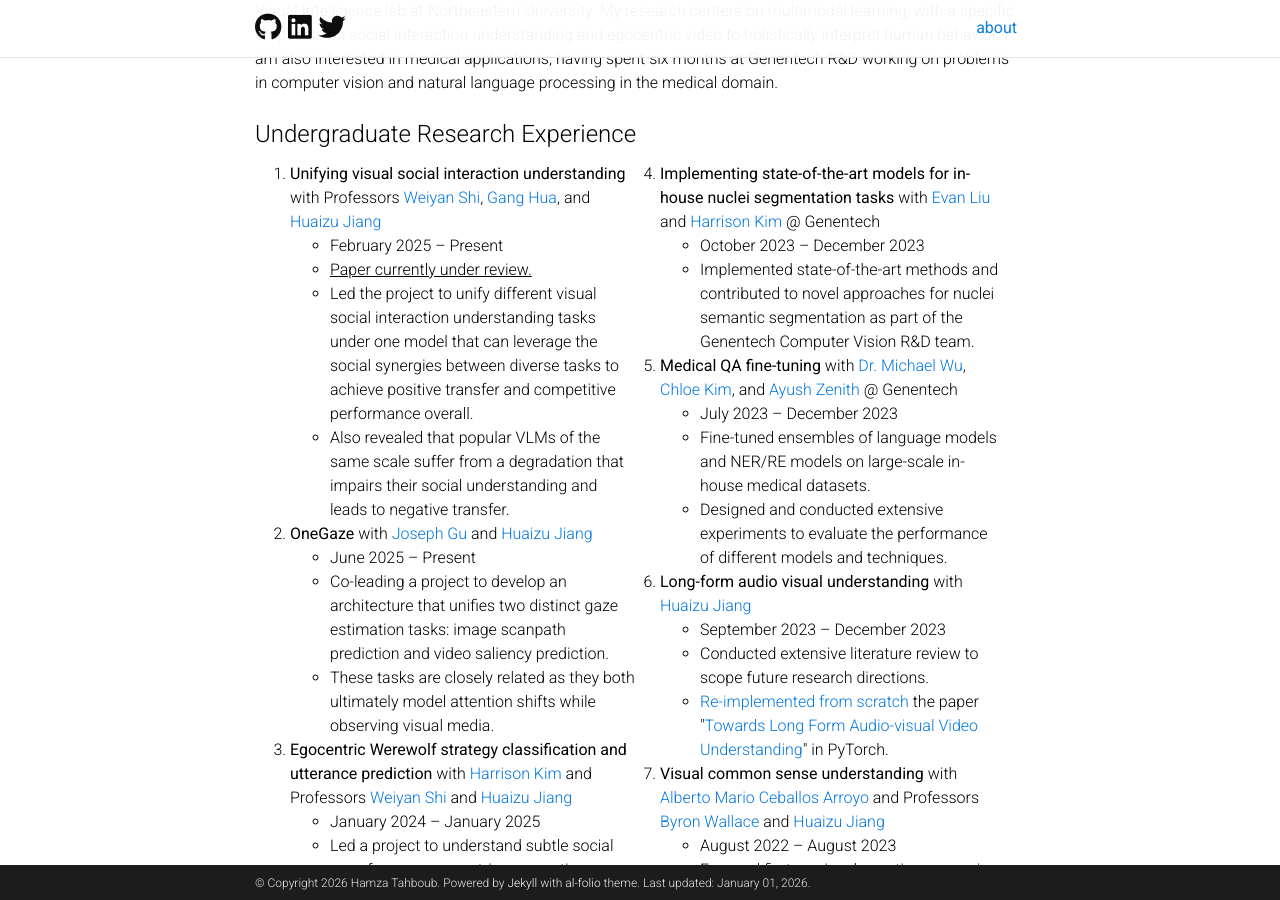
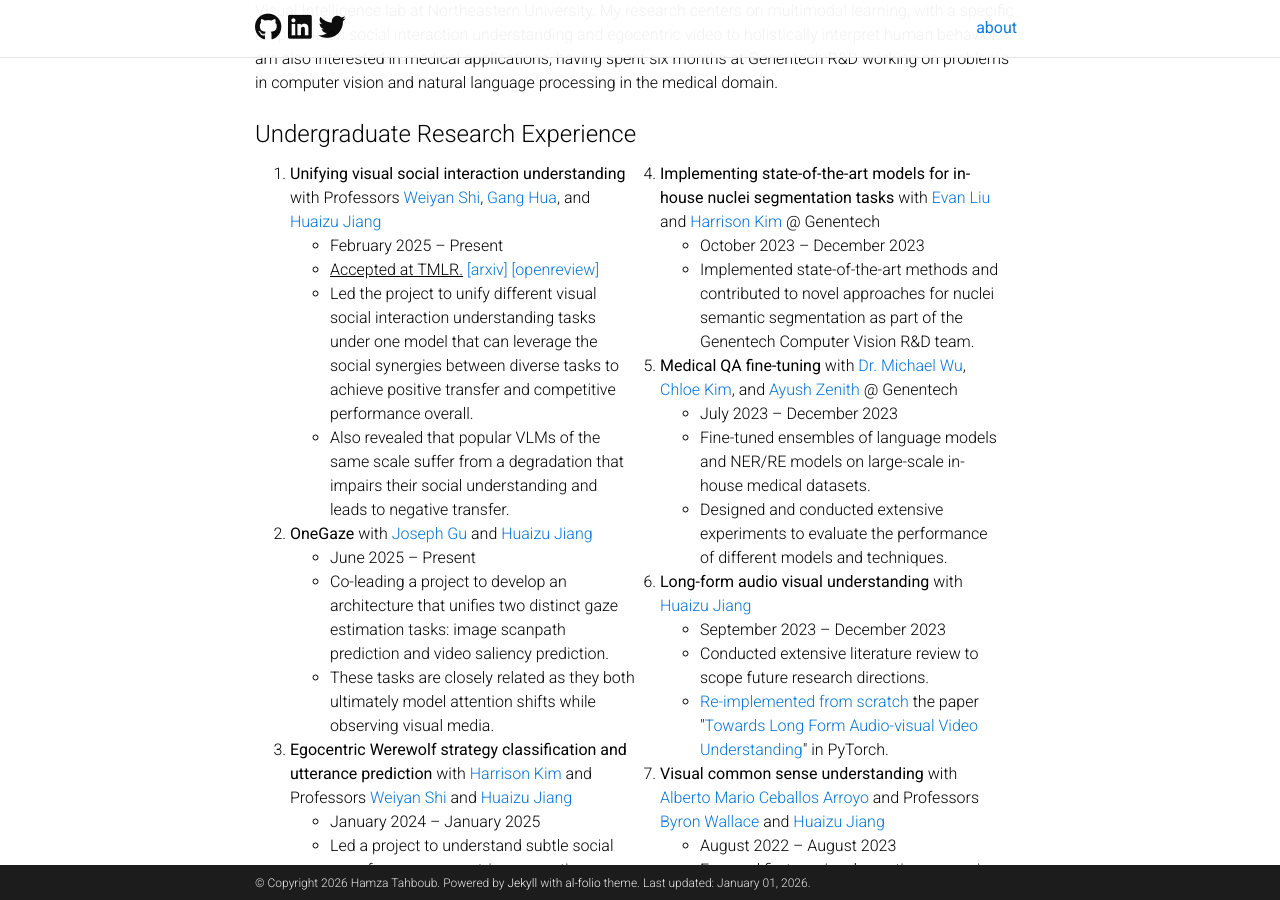
Before and after one commit to htahboub/htahboub, a Jekyll site: the page built from _pages/about.md, in a window 1280 px wide and 900 px high, scrolled down 313 px. Built offline with Jekyll 4.4.1, drawn with Linux system fonts in a browser that asks for light colours; comment, search, counter and statistics services are not loaded; a style sheet for code colours, icons or effects is not loaded.

Commit message:
Publication

```diff
--- a/_pages/about.md
+++ b/_pages/about.md
@@ -80,7 +81,7 @@
       <li><b>Unifying visual social interaction understanding</b> with Professors <a href="https://https://wyshi.github.io/">Weiyan Shi</a>, <a href="https://www.ganghua.org/">Gang Hua</a>, and <a href="https://jianghz.me/">Huaizu Jiang</a>
           <ul>
             <li>February 2025 – Present</li>
-            <li><u>Paper currently under review.</u></li>
+            <li><u>Accepted at TMLR.</u> <a href="https://arxiv.org/abs/2512.01148">[arxiv]</a> <a href="https://openreview.net/forum?id=ofyheokiex">[openreview]</a></li>
             <li>Led the project to unify different visual social interaction understanding tasks under one model that can leverage the social synergies between diverse tasks to achieve positive transfer and competitive performance overall.</li>
             <li>Also revealed that popular VLMs of the same scale suffer from a degradation that impairs their social understanding and leads to negative transfer.</li>
           </ul>
```
Also changed, not shown: other parts of _pages/about.md (+1 -0 lines).
